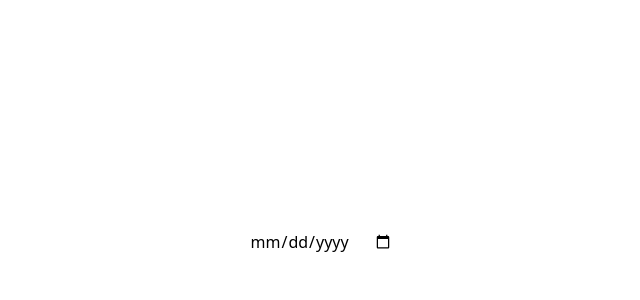
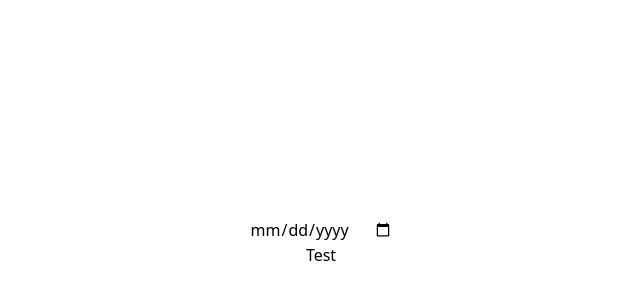
Before and after one commit to Lo-GR/apod, a React (Create React App) app: page / in a window 1280 px wide. Shown: the part 158-458 px from the top of the page, without its empty margins (319-959 px from the left). Built offline with nearby package versions, Linux system fonts and the light colour scheme.

Commit message:
add stored state for date

```diff
--- a/src/components/App.js
+++ b/src/components/App.js
@@ -1,9 +1,14 @@
 import DateForm from "./DateForm";
+import React, { useState } from "react"
 
 function App() {
+  const [date, setDate] = useState("empty")
   return (
-    <div className="flex items-center justify-center h-screen w-screen">
-      <DateForm />
+    <div className="flex items-center justify-center h-screen w-screen flex-col">
+      <DateForm setDate={setDate}/>
+      <button onClick={() => console.log(date)} >
+        Test
+      </button>
     </div>
   );
 }
--- a/src/components/DateForm.js
+++ b/src/components/DateForm.js
@@ -1,9 +1,9 @@
 import React from 'react'
 
-export default function DateForm() {
+export default function DateForm({ setDate }) {
   return (
     <div className="flex items-center">
-      <input type="date" />
+      <input type="date" onChange={(e) => setDate(e.target.value)}/>
     </div>
   )
 }
```
